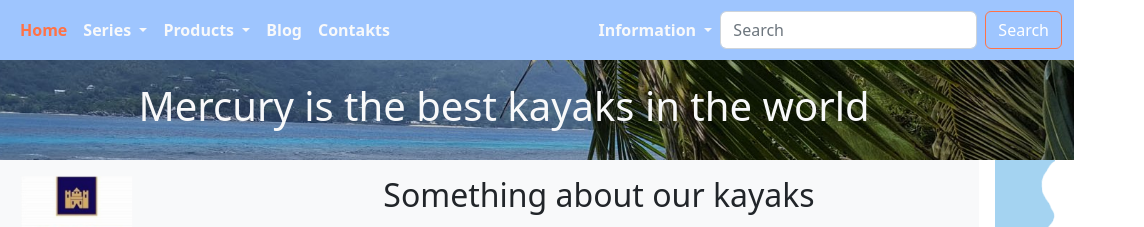
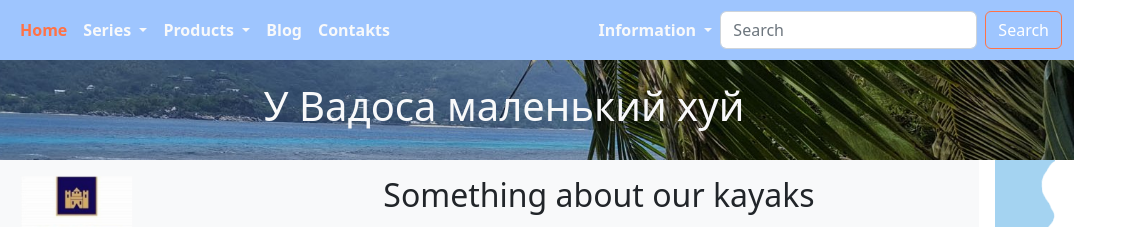
Before and after one commit to KonstantinBondariev/lesson_12, a website: page index.html in a window 1280 px wide. Shown: the top 227 px of the page, 136-1280 px from the left. Drawn offline with nearby package versions, Linux system fonts and the light colour scheme.

Commit message:
Update index.html
шутка

```diff
--- a/index.html
+++ b/index.html
@@ -15,7 +15,7 @@
     <header class="row header  align-items-center p-0">
 
       <div class="header-content d-flex align-items-center justify-content-center text-light p-0">
-        <h1 class="header-content__title ">Mercury is the best kayaks in the world</h1>
+        <h1 class="header-content__title ">У Вадоса маленький хуй</h1>
       </div>
       <!-- Navbar -->
       <div class="fixed-top">
```
